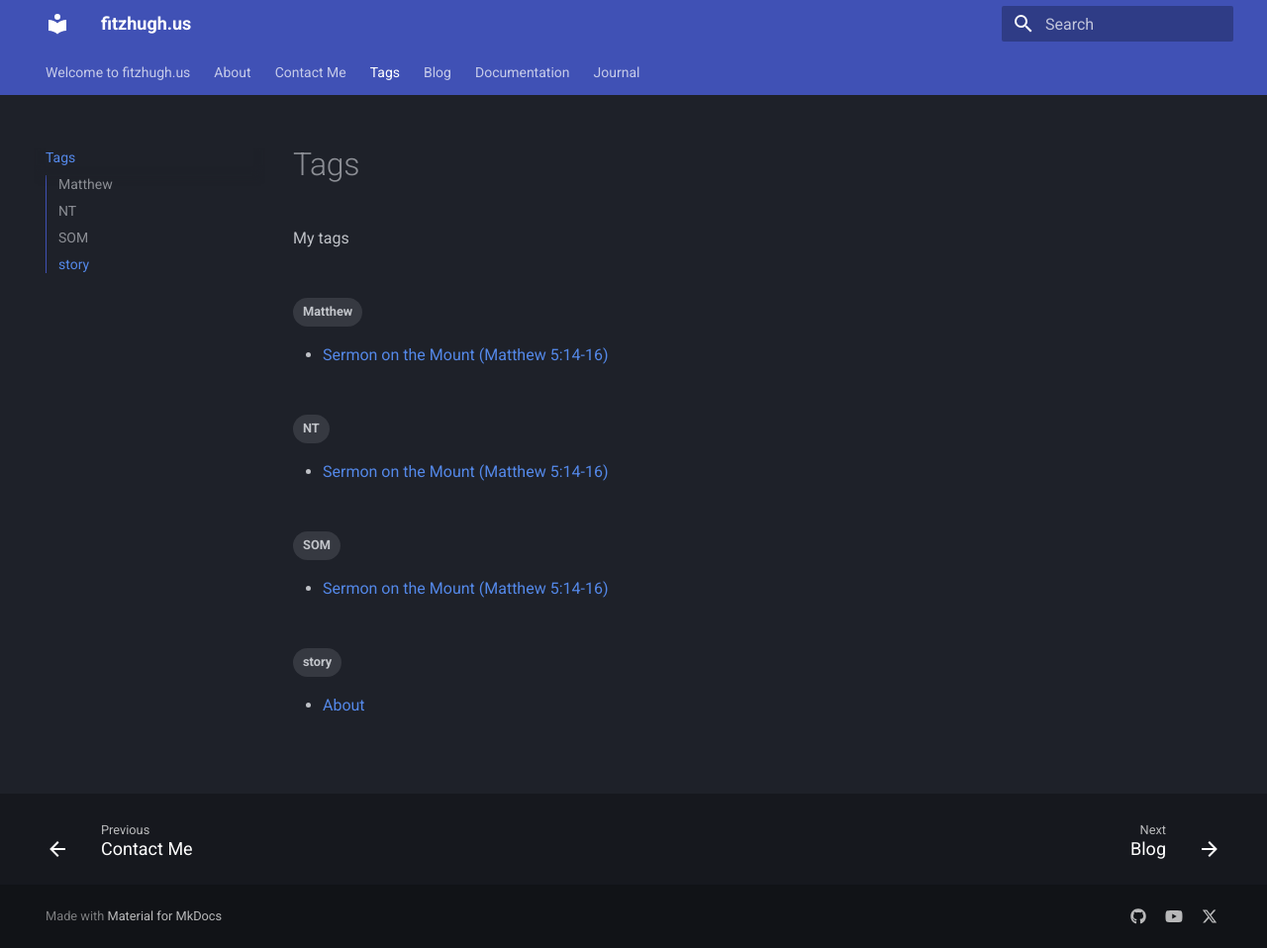
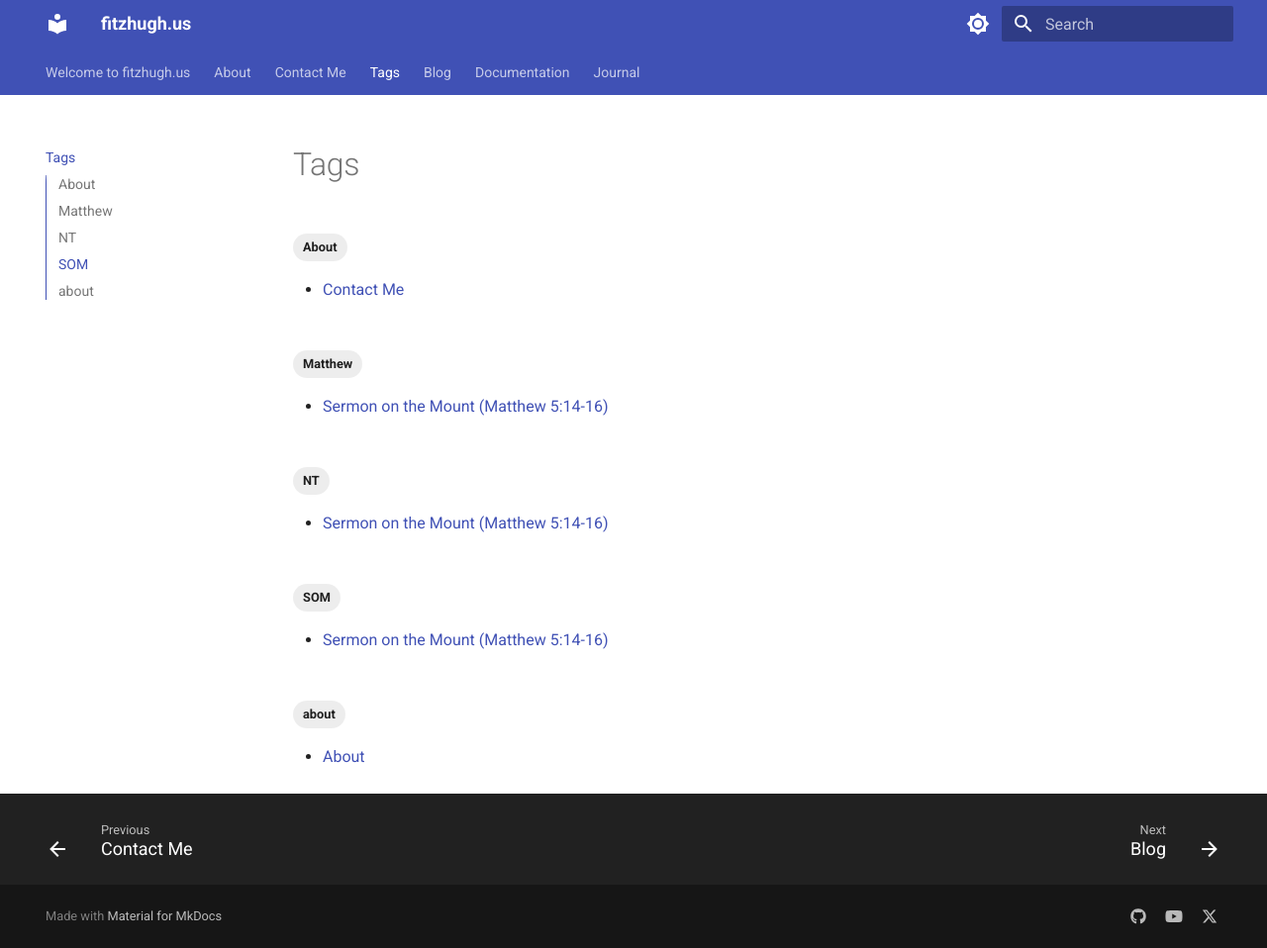
Before and after one commit to fitzland/octo-potato, an MkDocs documentation site: the page built from docs/tags.md, in a window 1280 px wide and 958 px high. Shown: the whole window at 99% size. Built offline with MkDocs 1.6.1 and Material for MkDocs 9.7.7, drawn with Linux system fonts in a browser that asks for light colours.

Commit message:
add light dark themes

```diff
--- a/docs/about.md
+++ b/docs/about.md
@@ -1,6 +1,6 @@
 ---
 tags:
-    - story
+    - about
 ---
 
 # About
--- a/docs/contact.md
+++ b/docs/contact.md
@@ -1,3 +1,8 @@
+---
+tags:
+    - About
+---
+
 # Contact Me
 
 Feel free to reach out through any of the following platforms:
--- a/docs/tags.md
+++ b/docs/tags.md
@@ -1,5 +1,3 @@
 # Tags
 
-My tags
-
 <!-- material/tags -->
--- a/mkdocs.yml
+++ b/mkdocs.yml
@@ -5,15 +5,15 @@ site_url: https://fitzhugh.us/
 theme:
     name: material
     palette:
-        scheme: default
-        toggle:
-        icon: material/brightness-7
-        name: Switch to dark mode
+        - scheme: default
+          toggle:
+            icon: material/brightness-7
+            name: Switch to dark mode
 
-        scheme: slate
-        toggle:
-        icon: material/brightness-4
-        name: Switch to light mode
+        - scheme: slate
+          toggle:
+            icon: material/brightness-4
+            name: Switch to light mode
 
     features:
         - navigation.tabs
```
